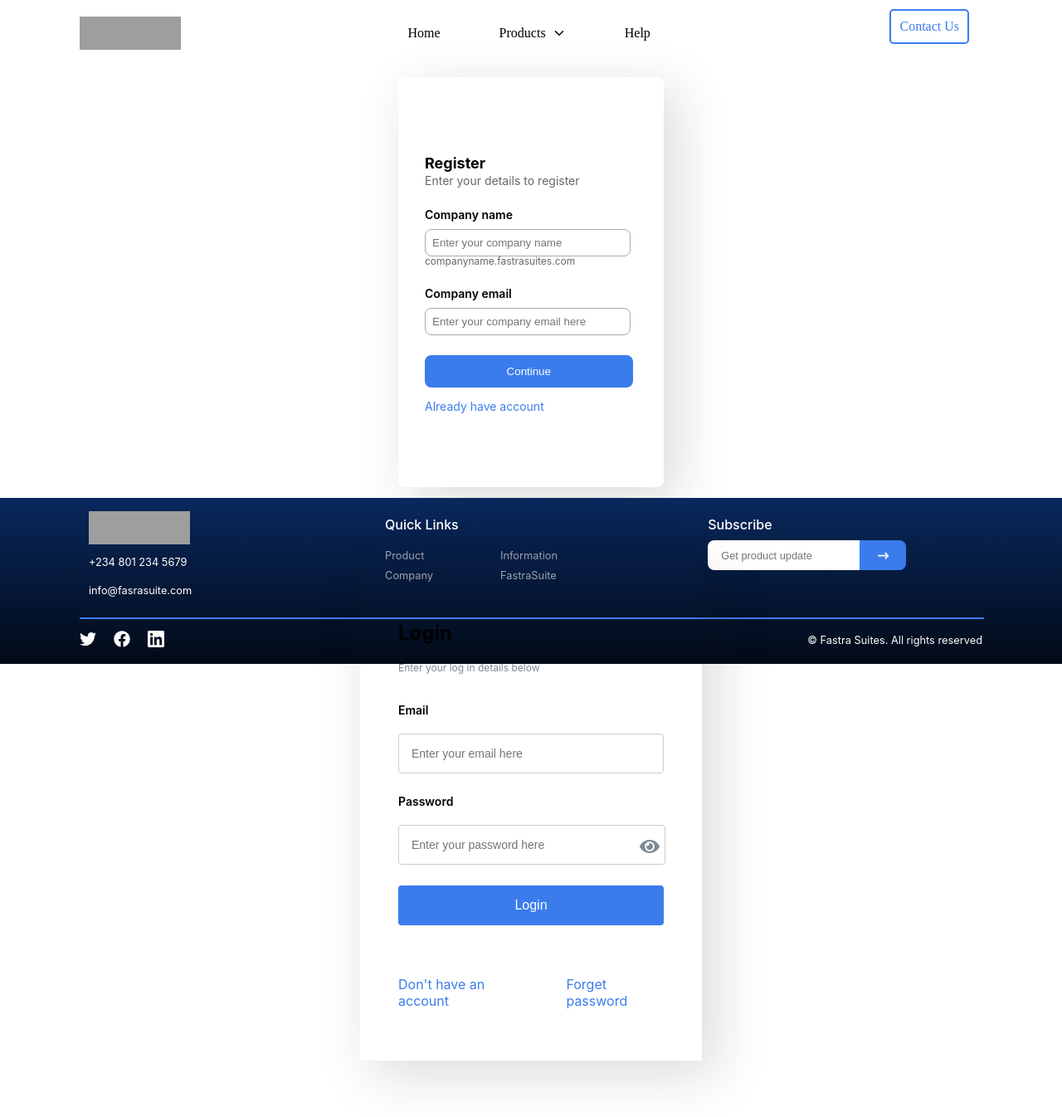
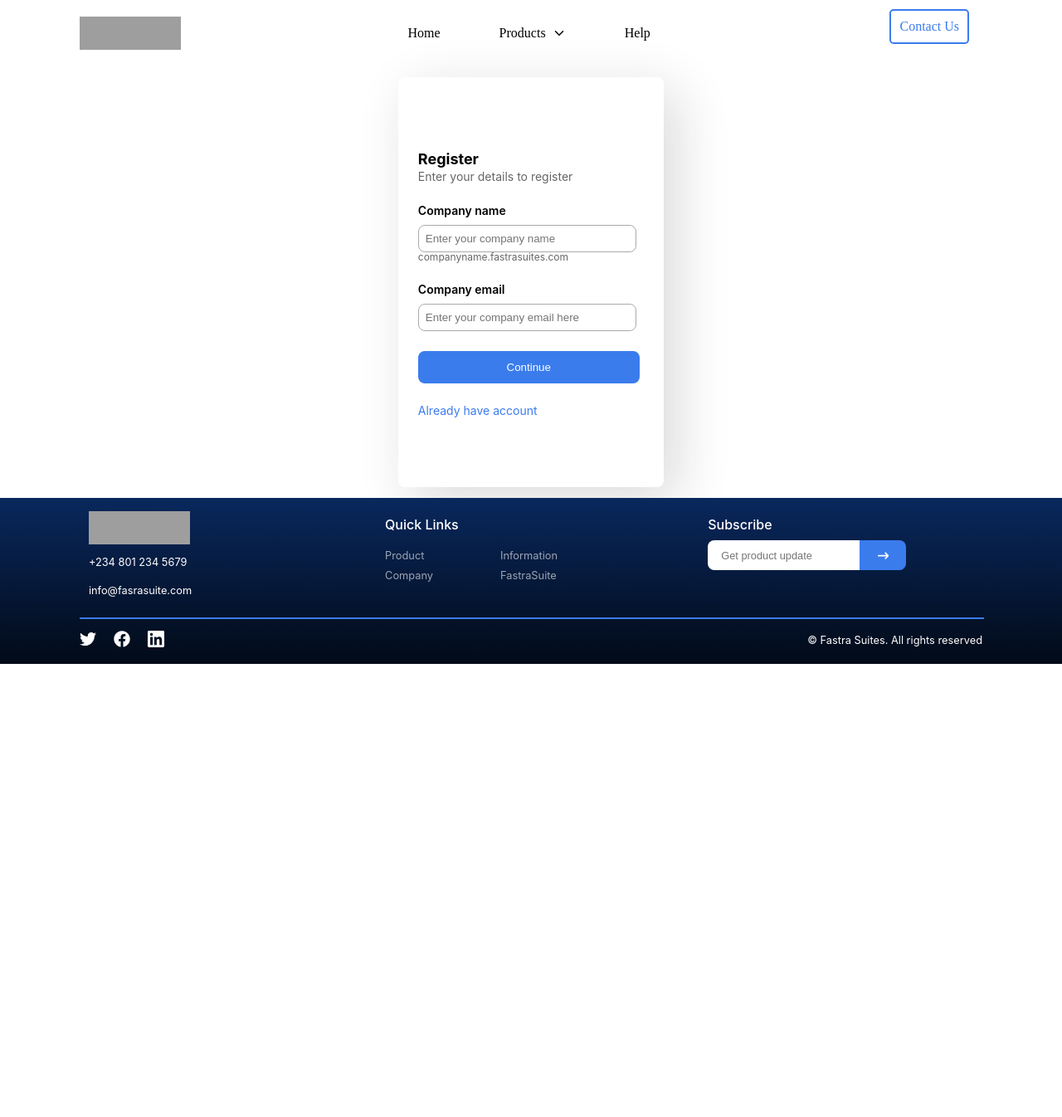
Before and after one commit to hafeezo/Fastra-Webclient-Frontend, a React (Create React App) app: page / in a window 1280 px wide. Shown: the top 1346 px of the page at 83% size. After the commit the page ends 800 px from the top, so only its background shows below. Built offline with nearby package versions, Linux system fonts and the light colour scheme; grey boxes are pictures that could not be loaded; the HTML template or start-up script is replaced by a standard one.

Commit message:
login merge

```diff
--- a/src/App.js
+++ b/src/App.js
@@ -1,17 +1,22 @@
-import MainReg from './Register/MainReg'
+import { BrowserRouter as Router, Route, Switch } from 'react-router-dom';
+import RegForm from './components/RegForm'
+import Login from './components/Login'
 import Footer from './components/Navbar/Footer'
 import Navbar from "./components/Navbar/Navbar"
-import Login from "../src/components/Login"
 
 function App() {
   return (
     <>
+    <Router>
       <Navbar/>
-      <MainReg/>
+      <Switch>
+        <Route path="/" component={RegForm} />
+        <Route path="/login" component={Login} />
+      </Switch>
       <Footer/>
-      <Login />
+    </Router>
     </>
-  );
+  )
 }
 
-export default App
+export default App;
--- a/src/Register/MainReg.jsx
+++ /dev/null
@@ -1,18 +0,0 @@
-import styled from 'styled-components'
-import Regform from './Regform'
-
-export default function MainReg() {
-  return (
-    <Regcont>
-      <Regform/>
-    </Regcont>
-  )
-}
-
-const Regcont = styled.div`
-width: 100%;
-height: 65vh;
-display: flex;
-align-items: center;
-justify-content: center;
-`
--- a/src/components/Login.jsx
+++ b/src/components/Login.jsx
@@ -1,29 +1,36 @@
 import styled from "styled-components";
-import { FaEye } from "react-icons/fa";
+import { FaEye, FaEyeSlash } from "react-icons/fa";
+import { Link } from 'react-router-dom'
+import React,{ useState } from "react"
 
 export default function LoginForm() {
+
+  const [showPassword, setShowPassword] = useState(false);
+
+  const togglePasswordVisibility = () => {
+    setShowPassword(!showPassword);
+  }
+
   return (
-    <Lf>
+    <Lf id='#login'>
       <Lfwrap>
         <Title>Login</Title>
         <Paragraph>Enter your log in details below</Paragraph>
-
         <Cont>
           <Inputcont>
-            <StyledLabel htmlFor="name">Email</StyledLabel>
-            <Input placeholder="Enter your email here" />
+            <StyledLabel htmlFor="email">Email</StyledLabel>
+            <Input  placeholder="Enter your email here" />
           </Inputcont>
           <Inputcont>
             <StyledLabel htmlFor="password">Password</StyledLabel>
-            <PasswordContainer>
               <PasswordInput placeholder="Enter your password here" />
-              <EyeIcon />
-            </PasswordContainer>
+              {/* id="password" type={!showPassword ? "text" : "password"}  */}
+              <button className='togbut' type="button" onClick={togglePasswordVisibility}> {showPassword ? <FaEyeSlash /> : <FaEye />}</button>
           </Inputcont>
           <Button>Login</Button>
           <Loglink>
-            <p>Don't have an account</p>
-            <p>Forget password</p>
+            <p><Link to="/home">Don't have an account</Link></p>
+            <p><Link to="/login">Forget password</Link></p>
           </Loglink>
         </Cont>
       </Lfwrap>
@@ -33,99 +40,114 @@ export default function LoginForm() {
 
 const Lf = styled.div`
 width: 100%;
-  height: 95vh;
+height: 65vh;
 display: flex;
 align-items: center;
 justify-content: center;
-`;
-
+`
 const Lfwrap = styled.div`
 width: 25%;
-  border: 16px solid transparent;
+height: 95%;
 position: relative;
-  padding: 30px;
-  gap: 40px;
-  box-shadow: 16px 16px 64px 0px #1a1a1a29;
-`;
-
+border-radius: 0.5rem;
+box-shadow: 16px 16px 64px 0px #1A1A1A29;
+display: flex;
+justify-content: center;
+flex-direction: column;
+`
 const Title = styled.h2`
-  font-size: 24px;
-  font-weight: bold;
+font-size: 18px;
+font-weight: 700;
 text-align: left;
-`;
-
+margin-left: 1.3rem;
+`
 const Paragraph = styled.p`
-  margin-bottom: 35px;
-  font-size: 12px;
-  color: #7a8a98;
-`;
-
+font-size: 14px;
+margin-left: 1.3rem;
+margin-top: -1rem;
+opacity: 60%;
+`
 const Cont = styled.div`
 display: flex;
 align-items: center;
 justify-content: center;
 flex-direction: column;
 gap: 25px;
-  margin-top: 20px;
-`;
-
+`
 const Inputcont = styled.div`
 width: 100%;
 display: flex;
 flex-direction: column;
-  margin-right: auto;
-`;
+margin-left: 2.5rem;
 
+.togbut{
+  position: absolute;
+top: 13.6rem;
+right: 50px;
+transform: translateY(-50%);
+border: none;
+background-color: transparent;
+:focus {
+  outline: none;
+}
+`
 const Input = styled.input`
-  padding: 15px;
-  color: #7a8a98;
-  margin-top: 15px;
-  border: 1px solid #ccc;
-  border-radius: 4px;
-  font-size: 14px;
-`;
-
-const PasswordContainer = styled.div`
-  position: relative;
-  width: 100%;
-`;
-
+width: 80%;
+padding: 8px;
+border-radius: 0.5rem;
+border: 1px solid #aaaaaa;
+`
 const PasswordInput = styled(Input)`
-  width: calc(100% - 30px);
-`;
-
-const EyeIcon = styled(FaEye)`
-  position: absolute;
-  right: 5px;
-  top: 65%;
-  transform: translateY(-50%);
+width: 80%;
+padding: 8px;
+border-radius: 0.5rem;
+border: 1px solid #aaaaaa;
+`
+// const EyeIcon = styled(FaEye)`
+// position: absolute;
+// top: 13.6rem;
+// right: 50px;
+// transform: translateY(-50%);
+// border: none;
+// background-color: transparent;
+// :focus {
+//   outline: none;
+// }
+// `
+const Button = styled.button`
+background: #3b7ced;
+color: #fff;
+padding: 12px;
+width: 87%;
+border: none;
+border-radius: 0.5rem;
+text-decoration: none;
 cursor: pointer;
-  font-size: 1.5rem;
-  font-weight: lighter;
-  color: #7a8a98;
-`;
-
-const Button = styled.button`
-  width: 100%;
-  padding: 15px;
-  background-color: #3b7ced;
-  color: #fff;
-  border: none;
-  border-radius: 4px;
-  font-size: 16px;
-  cursor: pointer;
-`;
-
+margin-left: -0.5rem;
+margin-top: 1rem;
+`
 const Loglink = styled.div`
 display: flex;
 gap: 45px;
+font-size: 14px;
 color: #3b7ced;
-  font-weight: semi-bold;
-  margin-top: 20px;
-`;
-
+text-decoration: none;
+margin-top: -0.7rem;
+:link{
+  color: #3b7ced;
+  text-decoration: none;
+}
+:visited{
+  color: #3b7ced;
+  text-decoration: none;
+}
+:hover{
+  color: #3b7ced;
+  text-decoration: none;
+}
+`
 const StyledLabel = styled.label`
 font-size: 14px;
 font-weight: 600;
-  margin-bottom: 5px;
-`;
+margin-bottom: 0.5rem;
+`
--- a/src/components/Navbar/Navbar.jsx
+++ b/src/components/Navbar/Navbar.jsx
@@ -148,11 +148,12 @@ font-family: Circular Std Book;
 }
 .prolst a{
     color: grey;
-    padding: 8px 14px;
+    padding: 5px 14px;
     text-decoration: none;
     display: block;
     text-align: left;
     z-index: 999;
+    margin-top: -0.5rem;
 }
 .prolst a:hover {
     color: #3b7ced;
--- a/src/Register/Regform.css
+++ b/src/components/RegForm.css
@@ -1,12 +1,9 @@
 .fomain{
-width: 25%;
-height: 95%;
-position: relative;
-border-radius: 0.5rem;
-box-shadow: 16px 16px 64px 0px #1A1A1A29;
+width: 100%;
+height: 65vh;
 display: flex;
+align-items: center;
 justify-content: center;
-align-items: center;
 background-color: #fff;
 @media screen and (max-width: 950px) and (min-width: 300px){
   width: 65%;
@@ -14,12 +11,14 @@ background-color: #fff;
 }
 }
 .fowrap{
-width: 90%;
+width: 25%;
 height: 95%;
+position: relative;
+border-radius: 0.5rem;
+box-shadow: 16px 16px 64px 0px #1A1A1A29;
 display: flex;
-flex-direction: column;
+align-items: center;
 justify-content: center;
-margin-left: 2rem;
 }
 .reg{
 font-size: 18px;
@@ -36,6 +35,13 @@ font-weight: 600;
 margin-top: 1.5rem;
 }
 .inpt{
+width: 90%;
+padding: 8px;
+border-radius: 0.5rem;
+border: 1px solid #aaaaaa;
+margin-top: -3rem;
+}
+.inpt1{
 width: 80%;
 padding: 8px;
 border-radius: 0.5rem;
@@ -57,7 +63,8 @@ margin-bottom: -0.05rem;
 font-size: 12px;
 }
 .fom2{
-  margin-top: -4rem;
+margin-top: -3rem;
+margin-left: 2rem;
 width: 100%;
 height: 85%;
 }
@@ -84,26 +91,26 @@ font-size: 12px;
 font-size: 14px;
 color: #3b7ced;
 text-decoration: none;
-}
-.goin a:link{
+margin-top: 1.5rem;
+:link{
   color: #3b7ced;
   text-decoration: none;
 }
-.goin a:visited{
+:visited{
   color: #3b7ced;
   text-decoration: none;
 }
-.goin a:hover{
+:hover{
   color: #3b7ced;
   text-decoration: none;
 }
-
+}
 .butn{
 margin-top: 1.5rem;
 background: #3b7ced;
 color: #fff;
 padding: 12px;
-width: 87%;
+width: 98%;
 border: none;
 border-radius: 0.5rem;
 text-decoration: none;
@@ -147,11 +154,11 @@ text-decoration: none;
 }
 .togbutn {
 position: absolute;
-  top: 8rem;
-  right: 60px;
+top: 7.4rem;
+right: 50px;
 transform: translateY(-50%);
 border: none;
-  background-color: white;
+background-color: transparent;
 }
 .togbutn:focus {
 outline: none;
@@ -165,4 +172,5 @@ text-decoration: none;
 
 .password-criteria li.fulfilled {
 color: green;
+font-weight: bold;
 }
--- a/src/Register/RegForm.jsx
+++ b/src/components/RegForm.jsx
@@ -1,8 +1,10 @@
-import React,{ useState, useEffect } from "react"
-import './Regform.css'
-import {  useFormik, Formik, Form, Field } from "formik"
+import React,{ useState, useEffect, } from "react"
+import './RegForm.css'
+import {  Formik, Form, Field } from "formik"
 import { FaEye, FaEyeSlash } from "react-icons/fa"
-export default function Regform() {
+import { Link, useHistory } from 'react-router-dom'
+
+export default function RegForm() {
 
   const [data, setData] = useState({
     companyName: '',
@@ -13,8 +15,29 @@ export default function Regform() {
 
   const [currentStep, setCurrentStep] = useState(0)
 
-  const makeRequest = (formData) => {
-    console.log('Form Submitted', formData)
+  // const makeRequest = (formData) => {
+  //   console.log('Form Submitted', formData)
+  // }
+
+  const history = useHistory()
+
+  const makeRequest = async (formData) => {
+    const response = await fetch('/api/register', {
+      method: 'POST',
+      headers: {
+        'Content-Type': 'application/json',
+        'Authorization': 'Bearer ${process.env.REACT_APP_API_KEY}',
+      },
+      body: JSON.stringify(formData),
+    })
+
+    if (!response.ok) {
+      throw new Error('Registration failed');
+    }
+
+    history.push('/login')
+
+    return response.json()
   }
 
   const handleNextStep = (newData, final = false) => {
@@ -34,7 +57,7 @@ export default function Regform() {
   ]
 
   return (
-    <div className="fomain">
+    <div className="fomain" id="home">
       <div className='fowrap'>
         {steps[currentStep]}
       </div></div>
@@ -68,7 +91,7 @@ export default function Regform() {
       validate={validateForm}
     >
       {({ errors, touched }) => (
-        <Form className="fom">
+        <Form className="fom" onSubmit={handleSubmit}>
           <p className='reg'>Register</p>
           <p className='reg1'>Enter your details to register</p>
           <p className="lbl">Company name</p>
@@ -82,7 +105,7 @@ export default function Regform() {
 
           <button className='butn' type="submit">Continue</button>
 
-          <p className='goin'><a href="#login">Already have account</a></p>
+          <p className='goin'><Link to="/login">Already have account</Link></p>
         </Form>
       )}
     </Formik>
@@ -162,7 +185,7 @@ export default function Regform() {
           <p className='reg3'>Create password for your account</p>
           <p className="lbl2">Password</p>
 
-          <Field className={touched.password && errors.password ? 'inpt is-invalid' : 'inpt'} type={showPassword ? 'text' : 'password'} name='password' placeholder='Enter password'/>
+          <Field className={touched.password && errors.password ? 'inpt1 is-invalid' : 'inpt1'} type={showPassword ? 'text' : 'password'} name='password' placeholder='Enter password'/>
           <button className='togbutn' type="button" onClick={togglePasswordVisibility}> {showPassword ? <FaEyeSlash /> : <FaEye />}</button>
           {touched.password && errors.password ? (<div className="error">{errors.password}</div>) : null}
 
@@ -175,12 +198,12 @@ export default function Regform() {
           </ul>
 
           <p className="lbl3">Confirm password</p>
-          <Field className={touched.confirmPassword && errors.confirmPassword ? 'inpt is-invalid' : 'inpt'} type={showPassword ? 'text' : 'password'} name='confirmPassword' placeholder='Confirm password'/>
+          <Field className={touched.confirmPassword && errors.confirmPassword ? 'inpt1 is-invalid' : 'inpt1'} type={showPassword ? 'text' : 'password'} name='confirmPassword' placeholder='Confirm password'/>
           {touched.confirmPassword && errors.confirmPassword ? (<div className="error">{errors.confirmPassword}</div>) : null}
 
         <button className='butn2' type="submit">continue</button>
 
-        <p className='goin'><a href="#login">Already have account</a></p>
+        <p className='goin'><Link to="/login">Already have account</Link></p>
       </Form>
     )}</Formik>
   )
@@ -195,9 +218,9 @@ export default function Regform() {
     onSubmit={handleSubmit}>{() => (
       <Form className="form">
         <p className="reg">Confirmation</p>
-        <p className="cfm">We sent a confirmation link to your email, click <br/>on that link to proceed.</p>
+        <p className="cfm">We sent a confirmation link to your email, <br/>click on that link to proceed.</p>
 
-        <button className='butn' type="submit"><a href="#login">Continue</a></button>
+        <button className='butn' type="submit"><Link to="/login">Continue</Link></button>
       </Form>
     )}</Formik>
   )
```
Also changed, not shown: package.json (+5 -4 lines), 1 other file (tests, documents, lock files or other folders). Lines whose indentation alone changed are shown as unchanged.
